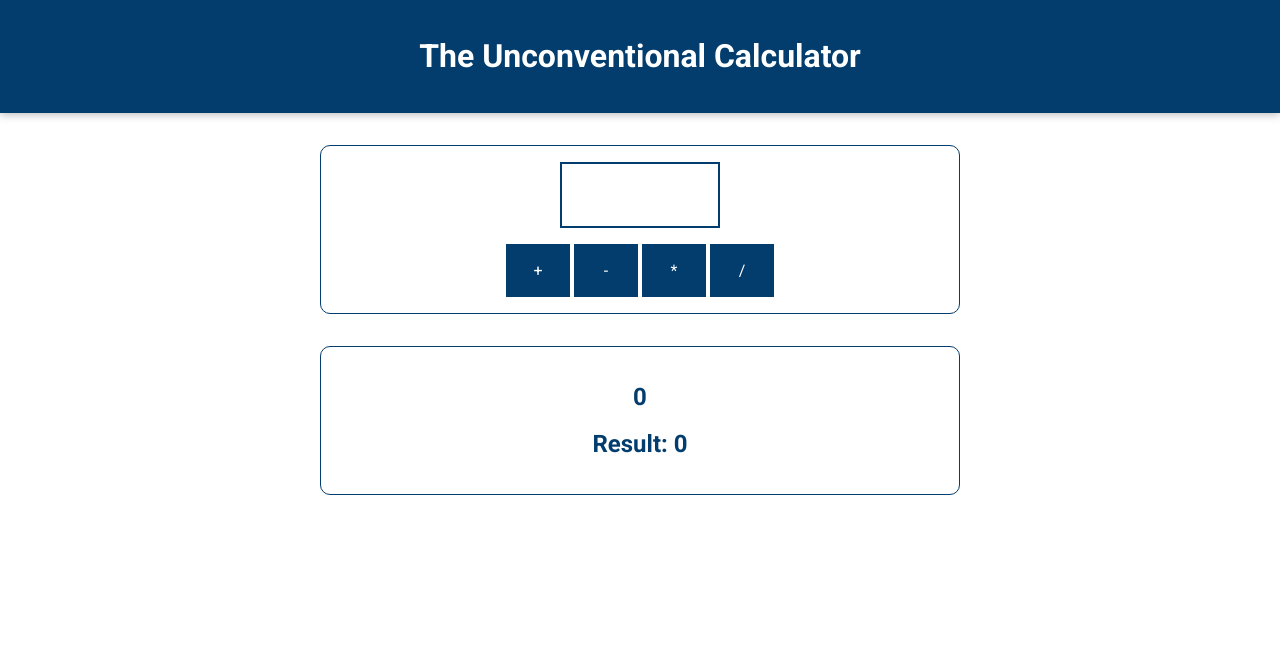
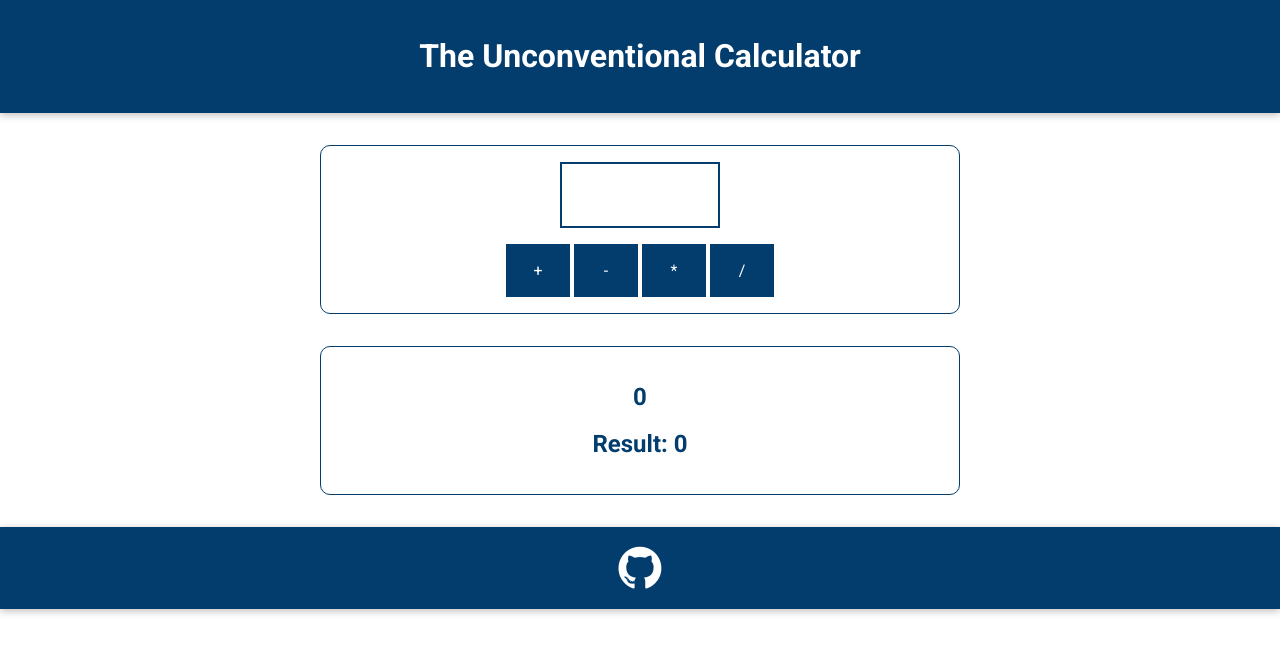
Before and after one commit to AnkurSharma7115/New_JavaScript_Project, a plain HTML site: page Basic_Calculator/index.html in a window 1280 px wide. Drawn offline with Linux system fonts and the light colour scheme.

Commit message:
adding github link

```diff
--- a/Basic_Calculator/assets/styles/app.css
+++ b/Basic_Calculator/assets/styles/app.css
@@ -10,7 +10,7 @@ body {
   margin: 0;
 }
 
-header {
+header, footer{
   background: #023d6d;
   color: white;
   padding: 1rem;
@@ -77,3 +77,20 @@ header {
   margin-top: 1rem;
   text-align: center;
 }
+.fa {
+
+  font-size: 50px;
+  width: 50px;
+  text-align: center;
+  text-decoration: none;
+}
+
+.fa:hover {
+   color: black;
+   background-color: white;
+}
+
+.fa-github {
+
+  color: white;
+}
--- a/Basic_Calculator/index.html
+++ b/Basic_Calculator/index.html
@@ -9,6 +9,7 @@
       href="https://fonts.googleapis.com/css?family=Roboto:400,700&display=swap"
       rel="stylesheet"
     />
+    <link rel="stylesheet" href="https://cdnjs.cloudflare.com/ajax/libs/font-awesome/4.7.0/css/font-awesome.min.css">
     <link rel="stylesheet" href="assets/styles/app.css" />
     <script src="assets/scripts/vendor.js" defer>
 
@@ -32,5 +33,9 @@
       <h2 id="current-calculation">0</h2>
       <h2>Result: <span id="current-result">0</span></h2>
     </section>
+    <footer>
+       <a href="https://github.com/AnkurSharma7115/New_JavaScript_Project.git"><i class="fa fa-github"></i></a>
+
+    </footer>
   </body>
 </html>
```
